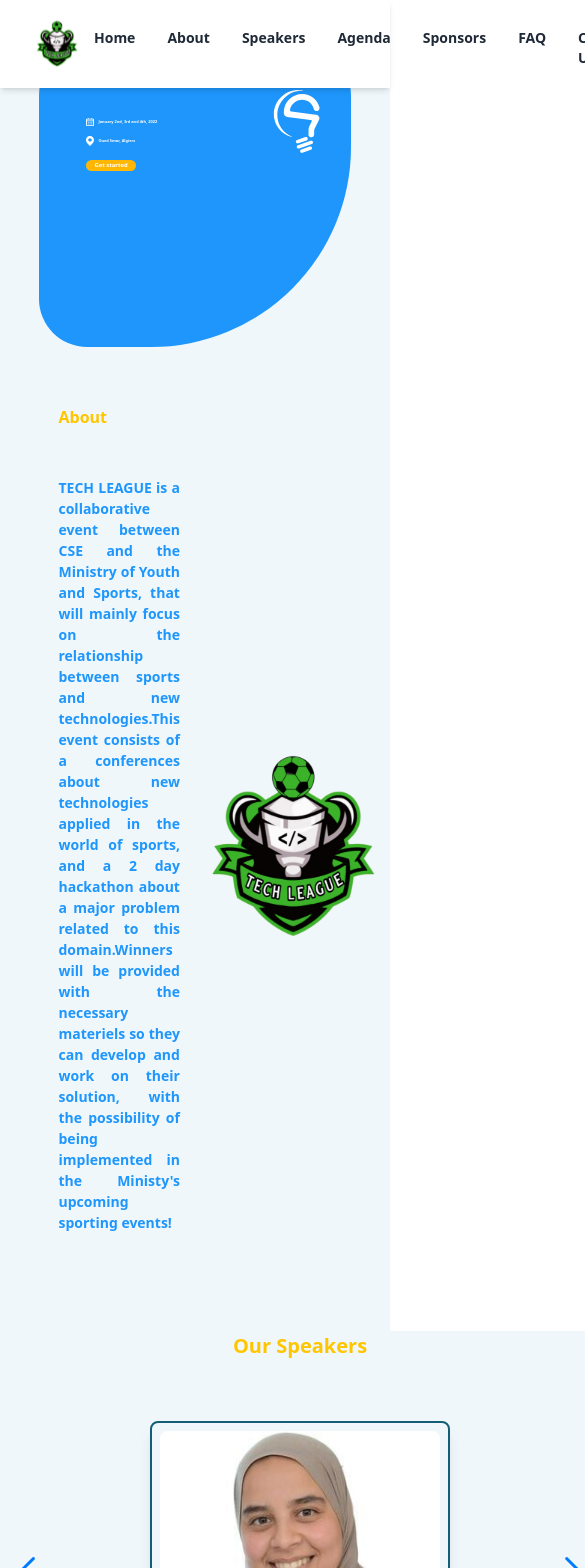
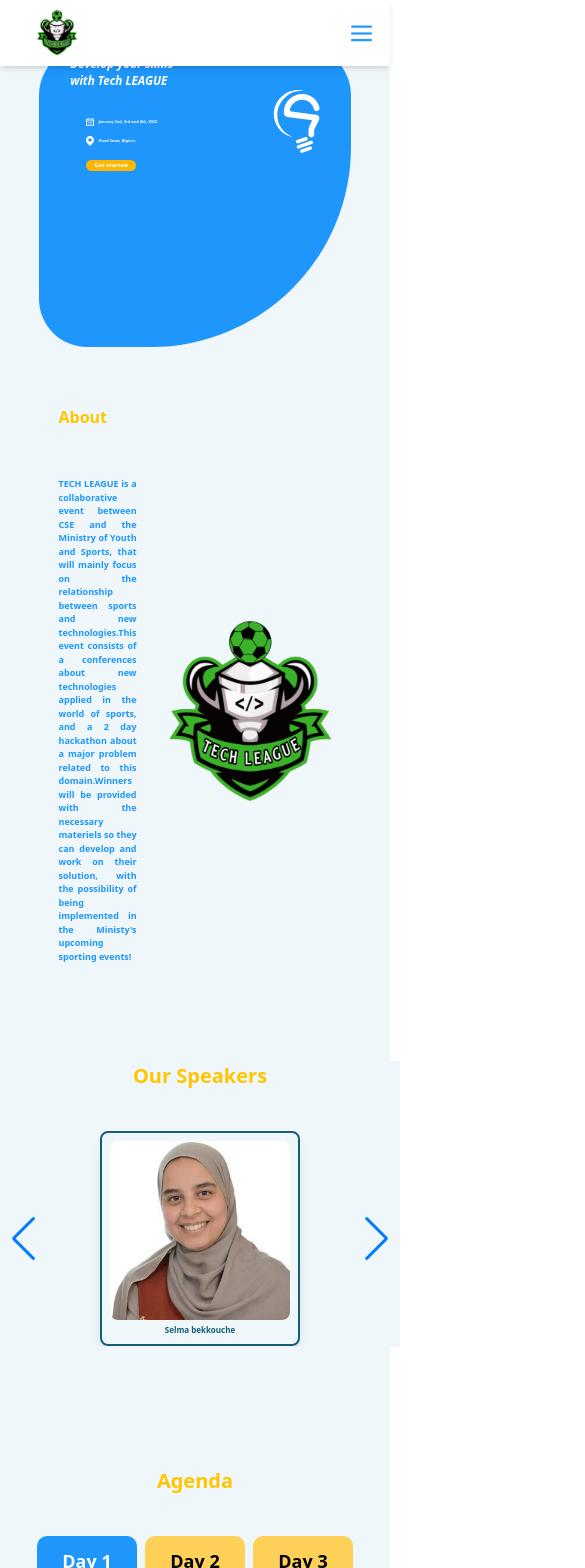
Before and after one commit to SifEddine05/SportLeagueEvent, a Next.js app: page / in a window 390 px wide. Shown: the top 1568 px of the page, 585 px wide, since content can reach past the window. Built offline with nearby package versions, Linux system fonts and the light colour scheme.

Commit message:
responsive

```diff
--- a/comps/Nav.js
+++ b/comps/Nav.js
@@ -2,39 +2,92 @@
 import Image
  from 'next/image';
  import Link from 'next/link';
+ import {  useState } from 'react';
+ //import menu from '../assets/menu.svg' ;
+
+
 
 function Nav(props) {
+    const [style , setStyle] = useState(false) ;
+
+const handlClick =()=>{
+
+    if(style===false)
+    {
+        setStyle(true);
+    }else{
+        setStyle(false)   ;
+    }
+}
     return (
+    <div>
         <div className=" w-screen flex flex-row justify-between pb-2 lg:pb-3 bg-white lg:bg-red shadow-md">
             <Image src ="/logo.svg" width={50} height={50} className="ml-8 pt-2"/>
-            <div className="flex flex-row gap-2 lg:gap-5 pt-2 mr-12 mt-3">
+            <div className='sm:inline hidden'>
+                <div className="flex   flex-row gap-1 md:gap-3 sm:gap-2 lg:gap-5 pt-2 lg:mr-12 md:mr-9 sm:mr-7 mr-5  mt-3">
                 <Link href="/">
-                  <div className="cursor-pointer px-3 lg:py-1 py-2 font-semibold hover:border-2 hover:font-bold border-slate-500 hover:rounded-2xl text-sm lg:text-lg">Home</div>
+                    <div className="cursor-pointer md:px-3 px-2 lg:py-1 py-2 font-semibold hover:border-2 hover:font-bold border-slate-500 hover:rounded-2xl md:text-md sm:text-sm text-[9px] lg:text-lg">Home</div>
                     </Link>
                     <Link href="#aboutsec">
-                    <div className="cursor-pointer px-3 lg:py-1 py-2 font-semibold hover:border-2 hover:font-bold border-slate-500 hover:rounded-2xl text-sm lg:text-lg">About</div>
+                        <div className="cursor-pointer md:px-3 px-2 lg:py-1 py-2 font-semibold hover:border-2 hover:font-bold border-slate-500 hover:rounded-2xl md:text-md sm:text-sm text-[9px] lg:text-lg">About</div>
                     </Link>
                     <Link href="#speakerssec">
-                    <div className="cursor-pointer px-3 lg:py-1 py-2 font-semibold hover:border-2 hover:font-bold border-slate-500 hover:rounded-2xl text-sm lg:text-lg">Speakers</div>
+                        <div className="cursor-pointer md:px-3 px-2 lg:py-1 py-2 font-semibold hover:border-2 hover:font-bold border-slate-500 hover:rounded-2xl md:text-md sm:text-sm text-[9px] lg:text-lg">Speakers</div>
                     </Link>
                     <Link href="#agendasec">
-                    <div className="cursor-pointer px-3 lg:py-1 py-2 font-semibold hover:border-2 hover:font-bold border-slate-500 hover:rounded-2xl text-sm lg:text-lg">Agenda</div>
+                        <div className="cursor-pointer md:px-3 px-2 lg:py-1 py-2 font-semibold hover:border-2 hover:font-bold border-slate-500 hover:rounded-2xl md:text-md sm:text-sm text-[9px] lg:text-lg">Agenda</div>
                     </Link>
                     <Link href="#sponsorssec">
-                    <div className="cursor-pointer px-3 lg:py-1 py-2 font-semibold hover:border-2 hover:font-bold border-slate-500 hover:rounded-2xl text-sm lg:text-lg">Sponsors</div>
+                        <div className="cursor-pointer md:px-3 px-2 lg:py-1 py-2 font-semibold hover:border-2 hover:font-bold border-slate-500 hover:rounded-2xl md:text-md sm:text-sm text-[9px] lg:text-lg">Sponsors</div>
                     </Link>
                     <Link href="#faqsec">
-                    <div className="cursor-pointer px-3 lg:py-1 py-2 font-semibold hover:border-2 hover:font-bold border-slate-500 hover:rounded-2xl text-sm lg:text-lg">FAQ</div>
+                        <div className="cursor-pointer md:px-3 px-2 lg:py-1 py-2 font-semibold hover:border-2 hover:font-bold border-slate-500 hover:rounded-2xl md:text-md sm:text-sm text-[9px] lg:text-lg">FAQ</div>
                     </Link>
                     <Link href="#footer">
-                    <div className="cursor-pointer px-3 lg:py-1 py-2 font-semibold hover:border-2 hover:font-bold border-slate-500 hover:rounded-2xl text-sm lg:text-lg">Contact Us</div>
+                        <div className="cursor-pointer md:px-3 px-2 lg:py-1 py-2 font-semibold hover:border-2 hover:font-bold border-slate-500 hover:rounded-2xl md:text-md sm:text-sm text-[9px] lg:text-lg">Contact Us</div>
                     </Link>
 
 
-                <div className="cursor-pointer px-3 lg:py-1 py-2 font-semibold ml-12 border-2 hover:font-bold hover:bg-[#1E96FC] hover:text-white border-slate-500 rounded-2xl text-sm lg:text-lg">Sign Up</div>
+                    <div className="cursor-pointer md:px-3 px-1 lg:py-1 py-2 font-semibold lg:ml-12 md:ml-9 sm:ml-6 ml-3 border-2 hover:font-bold hover:bg-[#1E96FC] hover:text-white border-slate-500 rounded-2xl md:text-md sm:text-sm text-[8px] lg:text-lg">Sign Up</div>
+                </div>
+            </div>
+            <div className=' flex justify-start sm:hidden inline'>
+            {style&& <div className='sm:hidden inline'>
+                <div className="flex   flex-row justify-center items-center gap-1 md:gap-3 sm:gap-2 lg:gap-5 pt-2 lg:mr-12 md:mr-9 sm:mr-7 mr-5  mt-3">
+                <Link href="/">
+                    <div className="cursor-pointer md:px-3 px-1 lg:py-1 py-2 font-semibold hover:border-2 hover:font-bold border-slate-500 hover:rounded-2xl md:text-md sm:text-sm text-[9px] text-center lg:text-lg">Home</div>
+                    </Link>
+                    <Link href="#aboutsec">
+                        <div className="cursor-pointer md:px-3 px-1 lg:py-1 py-2 font-semibold hover:border-2 hover:font-bold border-slate-500 hover:rounded-2xl md:text-md sm:text-sm text-[9px] text-center lg:text-lg">About</div>
+                    </Link>
+                    <Link href="#speakerssec">
+                        <div className="cursor-pointer md:px-3 px-1 lg:py-1 py-2 font-semibold hover:border-2 hover:font-bold border-slate-500 hover:rounded-2xl md:text-md sm:text-sm text-[9px] text-center lg:text-lg">Speakers</div>
+                    </Link>
+                    <Link href="#agendasec">
+                        <div className="cursor-pointer md:px-3 px-1 lg:py-1 py-2 font-semibold hover:border-2 hover:font-bold border-slate-500 hover:rounded-2xl md:text-md sm:text-sm text-[9px] text-center lg:text-lg">Agenda</div>
+                    </Link>
+                    <Link href="#sponsorssec">
+                        <div className="cursor-pointer md:px-3 px-1 lg:py-1 py-2 font-semibold hover:border-2 hover:font-bold border-slate-500 hover:rounded-2xl md:text-md sm:text-sm text-[9px] text-centerlg:text-lg">Sponsors</div>
+                    </Link>
+                    <Link href="#faqsec">
+                        <div className="cursor-pointer md:px-3 px-1 lg:py-1 py-2 font-semibold hover:border-2 hover:font-bold border-slate-500 hover:rounded-2xl md:text-md sm:text-sm text-[9px] text-center lg:text-lg">FAQ</div>
+                    </Link>
+                    <Link href="#footer">
+                        <div className="cursor-pointer md:px-3 px-1 lg:py-1 py-2 font-semibold hover:border-2 hover:font-bold border-slate-500 hover:rounded-2xl md:text-md sm:text-sm text-[9px] text-centerlg:text-lg">Contact Us</div>
+                    </Link>
+
+
+                    <div className="cursor-pointer md:px-3 px-1 lg:py-1 py-2 font-semibold lg:ml-12 md:ml-9 sm:ml-6 ml-1 border-2 hover:font-bold hover:bg-[#1E96FC] hover:text-white border-slate-500 rounded-2xl md:text-md sm:text-sm text-[9px] text-center lg:text-lg">Sign Up</div>
+                </div>
+            </div> }
+            <button className=' ml-1   sm:hidden inline ' onClick={handlClick}  ><img src="/Menu1.png" alt="menu icon "  className='w-[25px] mr-4 pt-2' /></button>
+
+
+            </div>
         </div>
 
     </div>
+
     );
 }
 
--- a/comps/sections/speakers/index.js
+++ b/comps/sections/speakers/index.js
@@ -36,8 +36,8 @@
         },
     ])
   return (
-    <div id="speakerssec" className="bg-[#EFF7FB] py-[10%] ">
-            <div className="lg:w-[900px] w-[600px] mx-auto bg-[#EFF7FB]">
+    <div id="speakerssec" className="bg-[#EFF7FB] py-[10%]  ">
+            <div className="lg:w-[900px] md:w-[600px] w-[400px] mx-auto bg-[#EFF7FB]">
             <h3 className="lg:text-[40px] md:text-[32px] sm:text-[24px] text-[20px] text-[#FFC600] lg:mb-7 md:mb-5 sm:mb-3 mb-[10%] font-bold text-center">Our Speakers </h3>
         <Swiper
             rewind={true}
--- a/comps/sections/speakers/speaker.js
+++ b/comps/sections/speakers/speaker.js
@@ -4,16 +4,16 @@
 const Speaker = ({name,description,image}) => {
 
     return (
-        <label className="h-fit overflow-hidden swap swap-rotate group">
+        <label className="h-fit overflow-hidden swap swap-rotate group ">
             <input type="checkbox" />
-             <div  data-tip="click to see detail" className="tooltip swap-off fill-current shadow-lg items-center rounded-lg mx-auto  groupe-hover:p-0 hover:cursor-pointer border-2 lg:w-[400px] w-[300px] border-cyan-800 p-2 self-center">
+             <div  data-tip="click to see detail" className="tooltip swap-off fill-current shadow-lg items-center rounded-lg mx-auto  groupe-hover:p-0 hover:cursor-pointer border-2 lg:w-[200px] md:w-[300px] w-[200px]  border-cyan-800 p-2 self-center">
                 <div className="w-full">
                      <img src={image} alt="speaker" className="rounded-lg  " />
                 </div>
                 <h3 className="lg:text-[15px] md:text-[12px] sm:text-[10px] text-[8px] font-bold text-center mt-1 text-cyan-800 ">{name}</h3>
             </div>
            <div  className="swap-on fill-current flex  focus:bg-black justify-center items-center hover:p-0">
-            <div className="mask mask-circle w-[200px] px-4">
+            <div className="mask mask-circle md:w-[200px] w-[100px]  px-4">
                 <img src={image} alt="speaker"   className="w-full"/>
             </div>
 
--- a/comps/slide.js
+++ b/comps/slide.js
@@ -67,7 +67,7 @@
 
 }
     return (
-    <div className="items-center flex justify-around grow w-[65%] h-[250px] mx-auto">
+    <div className="items-center flex justify-around grow w-[70%] h-[250px] mx-auto">
 
             <button className="w-[5%] inline-block order-first" onClick={handleClick1}><img src="/slider.svg" alt="arrow" className="w-full" /></button>
             <div className={style1}>
--- a/pages/About.js
+++ b/pages/About.js
@@ -6,8 +6,8 @@
         <div className="w-[70%] lg:w-[50%] lg:pr-4 md:pr-3 sm:pr-2 pr-1">
             <h3 className="lg:text-[30px] md:text-[25px] sm:text-[20px] text-[#FFC600] mb-8 font-bold">About</h3>
             <div className="flex flex-row">
-                <p className="lg:text-[16px] text-[14px] text-[#1E96FC] text-justify font-bold mt-4">TECH LEAGUE is a collaborative event between CSE and the Ministry of Youth and Sports, that will mainly focus on the relationship between sports and new technologies.This event consists of a conferences about new technologies applied in the world of sports, and a 2 day hackathon about a major problem related to this domain.Winners will be provided with the necessary materiels so they can develop and work on their solution, with the possibility of being implemented in the Ministy's upcoming sporting events!</p>
-                <Image src="/logo.svg" width={200} height={200} className="ml-[5%]" />
+                <p className="lg:text-[16px] sm:text-[14px] text-[9px] text-[#1E96FC] text-justify font-bold mt-4">TECH LEAGUE is a collaborative event between CSE and the Ministry of Youth and Sports, that will mainly focus on the relationship between sports and new technologies.This event consists of a conferences about new technologies applied in the world of sports, and a 2 day hackathon about a major problem related to this domain.Winners will be provided with the necessary materiels so they can develop and work on their solution, with the possibility of being implemented in the Ministy's upcoming sporting events!</p>
+                <Image src="/logo.svg" width={200} height={200} className="ml-[5%] " />
 
             </div>
         </div>
--- a/pages/FAQ.js
+++ b/pages/FAQ.js
@@ -36,7 +36,7 @@
             <div className="  mx-auto  ">
             <h3 className="lg:text-[40px] md:text-[31px] sm:text-[24px] text-[20px] text-center text-[#FFC600] mb-[5%] font-bold">FAQ</h3>
 
-                <div className="w-[50%] bg-[#EFF7FB] mx-auto  ">
+                <div className="w-[60%] bg-[#EFF7FB] mx-auto  ">
                     {questions.map((elem)=>{
                         return(<Question qustion={elem.qustion} answer={elem.answer} />)
                     })}
```
Also changed, not shown: public/Menu1.png (added), 1 other file (tests, documents, lock files or other folders). Lines whose indentation alone changed are shown as unchanged.
